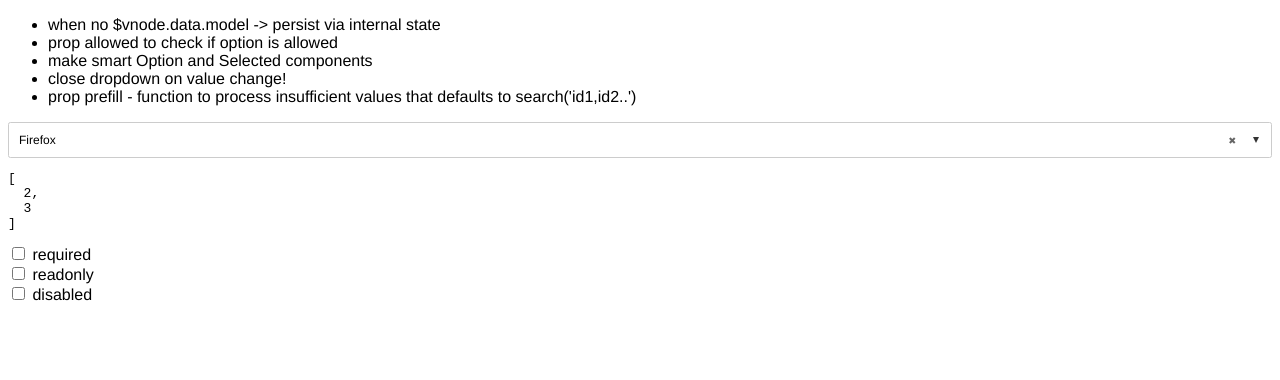
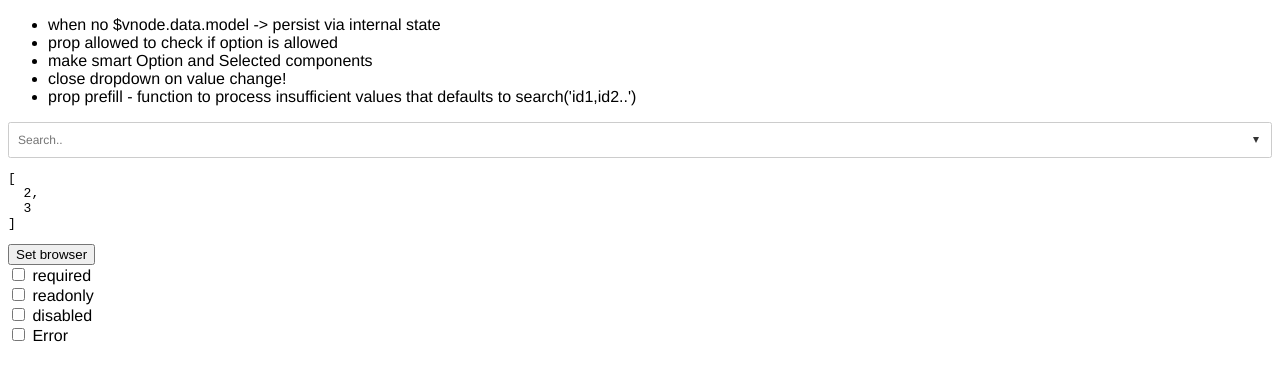
Before and after one commit to desislavsd/vue-select, a Vue app: page / in a window 1280 px wide. Shown: the top 380 px of the page. Built offline with nearby package versions, Linux system fonts and the light colour scheme.

Commit message:
version 0.5.0

```diff
--- a/package.json
+++ b/package.json
@@ -20,7 +20,7 @@
     "*.js",
     "*.md"
   ],
-  "version": "0.4.6",
+  "version": "0.5.0",
   "license": "MIT",
   "private": false,
   "repository": {
--- a/src/App.vue
+++ b/src/App.vue
@@ -8,16 +8,27 @@
         <li>close dropdown on value change!</li>
         <li>prop prefill - function to process insufficient values that defaults to search('id1,id2..')</li>
       </ul>
-      <v-select v-model="selectedBrowser" as="name:id:id" :from="browsers"  v-bind="attrs" />
-      <!-- <v-select as="name:id:id" :from="browsers" multiple  v-bind="attrs" /> -->
+      <!-- <v-select v-model="items" as="name:id:id" :from="browsers" @change="log($event)"  v-bind="attrs">
+        <template v-slot:both="{ option }">
+          {{option.label}}
+        </template>
+      </v-select> -->
+      <!-- <v-select v-model="item" as="name:id:id" minlength="3" from="https://api.github.com/search/repositories?q=%s" parse="items"/> -->
+      <v-select :value="selectedBrowser" stateful as="name:id:id" :from="getBrowsers">
+        <template v-slot:both="{ option: { label }}">
+          <strong>{{label}}</strong>
+        </template>
+      </v-select>
         <!-- from="https://api.github.com/search/repositories?q=%s"  -->
 
       <pre>{{selectedBrowsers}}</pre>
 
+      <button @click.prevent="selectedBrowser = 2">Set browser</button>
       <div v-for="(val, attr) in attrs" :key="attr">
         <input type="checkbox" v-model="attrs[attr]"> {{attr}}
       </div>
 
+      <label for=""> <input type="checkbox" v-model="error"> Error</label>
     </form>
   </div>
 </template>
@@ -43,7 +54,8 @@ export default {
       item: 11730342,
       items: [ 11730342, 24195339 ],
       selectedBrowsers: [2,3],
-      selectedBrowser: 2,
+      selectedBrowser: undefined,//2,
+      error: false,
       browsers: [
         {"id":1,"name":"Internet Explorer"},
         {"id":2,"name":"Firefox"},
@@ -52,9 +64,14 @@ export default {
         {"id":5,"name":"Safari"}
       ],
       getBrowsers: function(){
+        if(this.error) throw 1
+        console.log('got browsers');
+
         return this.browsers
-      }.bind(this)
+      }.bind(this),
     }
+  },
+  methods: {
   },
 }
 </script>
--- a/src/plugins/select/index.js
+++ b/src/plugins/select/index.js
@@ -6,8 +6,11 @@ import vSelectLayout from './components/layout'
 export { vSelect, vSelectLayout, vSelectOption, vSelectSelected }
 
 let VueSelect;
+import { version } from '@/../package.json'
 
 export default VueSelect = {
+
+    version,
 
     install(Vue, { name = 'vSelect', mixin = {} } = {} ){
 
```
Also changed, not shown: 7 other files (tests, documents, lock files or other folders).
